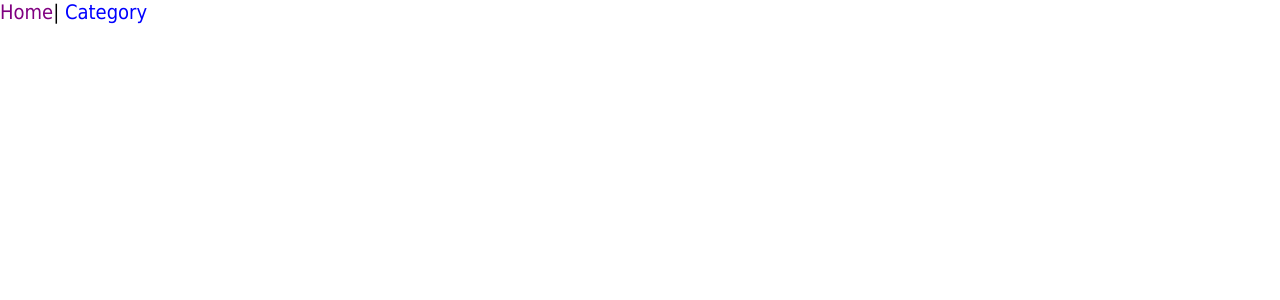
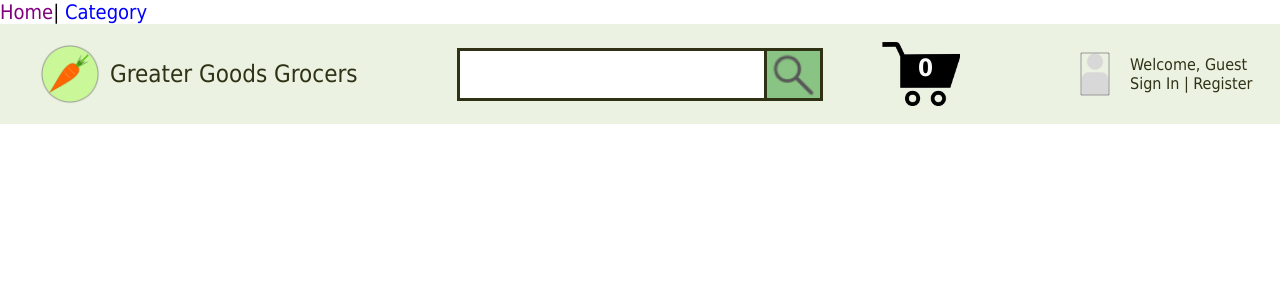
Before and after one commit to nowucca/greater-goods-client, a Vue app: page /category in a window 1280 px wide. Shown: the top 300 px of the page. Built offline with nearby package versions, Linux system fonts and the light colour scheme.

Commit message:
started making header subcomponents

```diff
--- a/src/components/Header.vue
+++ b/src/components/Header.vue
@@ -15,23 +15,11 @@
     </div>
 
     <div id="midHeader">
-      <form id="searchForm" action="/category">
-        <input id="searchBar" type="text" />
-        <img
-          id="searchIcon"
-          src="@/assets/site/search-icon.png"
-          alt="Search Icon"
-        />
-      </form>
+      <HeaderSearchBar />
     </div>
 
     <div id="rightHeader">
-      <div id="cartButton">
-        <router-link :to="{ name: 'cart' }">
-          <img src="@/assets/site/cart-icon.png" alt="Cart Icon" />
-        </router-link>
-        <div id="cartCount">0</div>
-      </div>
+      <HeaderCart />
 
       <div id="avatarArea">
         <a href="#">
@@ -50,7 +38,14 @@
 </template>
 
 <script>
-export default {}
+import HeaderSearchBar from '@/components/HeaderSearchBar.vue'
+import HeaderCart from '@/components/HeaderCart.vue'
+export default {
+  components: {
+    HeaderSearchBar,
+    HeaderCart
+  }
+}
 </script>
 
 <style scoped>
@@ -80,50 +75,10 @@ header #logoText span {
   font-size: 24px;
 }
 
-header #searchForm {
-  display: flex;
-  align-items: center;
-}
-
-input#searchBar {
-  border: 3px solid #303216;
-  height: 45px;
-  color: #303216;
-  font-weight: lighter;
-  font-size: 18px;
-  min-width: 300px;
-}
-
-img#searchIcon {
-  height: 47px;
-  border: 3px solid #303216;
-  border-left: none;
-}
-
 header #rightHeader {
   width: 400px;
   display: flex;
   align-items: center;
-}
-
-#cartButton {
-  min-width: 200px;
-}
-#cartButton img {
-  width: 80px;
-}
-
-#cartButton {
-  position: relative;
-}
-
-#cartCount {
-  position: absolute;
-  top: 12px;
-  left: 38px;
-  font-weight: bold;
-  font-size: larger;
-  color: #fafafa;
 }
 
 #avatarArea {
--- a/src/components/HeaderCart.vue
+++ b/src/components/HeaderCart.vue
@@ -0,0 +1,34 @@
+<template>
+  <div id="cartButton">
+    <router-link :to="{ name: 'cart' }">
+      <img src="@/assets/site/cart-icon.png" alt="Cart Icon" />
+    </router-link>
+    <div id="cartCount">0</div>
+  </div>
+</template>
+
+<script>
+export default {}
+</script>
+
+<style scoped>
+#cartButton {
+  min-width: 200px;
+}
+#cartButton img {
+  width: 80px;
+}
+
+#cartButton {
+  position: relative;
+}
+
+#cartCount {
+  position: absolute;
+  top: 12px;
+  left: 38px;
+  font-weight: bold;
+  font-size: larger;
+  color: #fafafa;
+}
+</style>
--- a/src/components/HeaderSearchBar.vue
+++ b/src/components/HeaderSearchBar.vue
@@ -0,0 +1,36 @@
+<template>
+  <form id="searchForm" action="/category">
+    <input id="searchBar" type="text" />
+    <img
+      id="searchIcon"
+      src="@/assets/site/search-icon.png"
+      alt="Search Icon"
+    />
+  </form>
+</template>
+
+<script>
+export default {}
+</script>
+
+<style scoped>
+header #searchForm {
+  display: flex;
+  align-items: center;
+}
+
+input#searchBar {
+  border: 3px solid #303216;
+  height: 45px;
+  color: #303216;
+  font-weight: lighter;
+  font-size: 18px;
+  min-width: 300px;
+}
+
+img#searchIcon {
+  height: 47px;
+  border: 3px solid #303216;
+  border-left: none;
+}
+</style>
--- a/src/views/Category.vue
+++ b/src/views/Category.vue
@@ -1,9 +1,22 @@
 <template>
-  <div></div>
+  <div>
+    <Header />
+    <NavBar />
+    <Footer />
+  </div>
 </template>
 
 <script>
-export default {}
+import Header from '@/components/Header.vue'
+import NavBar from '@/components/NavBar.vue'
+import Footer from '@/components/Footer.vue'
+export default {
+  components: {
+    Header,
+    NavBar,
+    Footer
+  }
+}
 </script>
 
 <style scoped></style>
```
Also changed, not shown: src/components/CategoryProductList.vue (+9 -0 lines), src/components/HomePromoBox.vue (+9 -0 lines), src/components/ProductBox.vue (+9 -0 lines).
